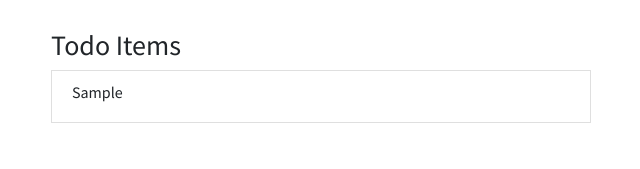
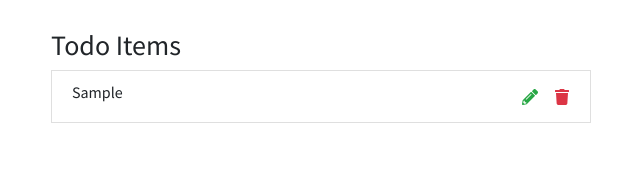
Before and after one commit to munirmahmud/react-todo-app, a React (Create React App) app: page / in a window 1280 px wide. Both pictures are taken after typing "Sample" into the empty fields and a click on the button "Add Item". Shown: the part 203-372 px from the top of the page, without its empty margins (319-959 px from the left). Built offline with nearby package versions, Linux system fonts and the light colour scheme.

Commit message:
Deleting item or all items from the lists done

```diff
--- a/src/App.js
+++ b/src/App.js
@@ -15,10 +15,6 @@ class App extends Component {
         this.setState({
             item: e.target.value
         });
-    };
-
-    handleEdit = (e) => {
-
     };
 
     handleSubmit = (e) => {
@@ -39,16 +35,22 @@ class App extends Component {
         });
     };
 
-    editItem = (id) => {
-
+    handleEdit = (id) => {
+        console.log('Edit', id);
     };
 
-    clearItems() {
-
+    clearItems = () => {
+        this.setState({
+            items: []
+        });
     };
 
     handleDelete = (id) => {
+        const filteredItem = this.state.items.filter(item => item.id !== id);
 
+        this.setState({
+            items: filteredItem
+        });
     };
 
     render() {
--- a/src/components/Todo.js
+++ b/src/components/Todo.js
@@ -1,9 +1,14 @@
 import React from 'react';
+import { FaPencilAlt, FaTrash } from 'react-icons/fa';
 
 const Todo = ({item, handleDelete, handleEdit}) => {
     return (
-        <li className="list-group-item text-capitalize">
+        <li className="list-group-item text-capitalize d-flex justify-content-between">
             <h6>{item}</h6>
+            <div className="actions">
+                <FaPencilAlt className="text-success icon" onClick={handleEdit} />
+                <FaTrash className="text-danger ml-3 icon" onClick={handleDelete} />
+            </div>
         </li>
     )
 }
--- a/src/components/TodoList.js
+++ b/src/components/TodoList.js
@@ -13,7 +13,7 @@ const TodoList = ({items, clearItems, handleDelete, handleEdit}) => {
                 handleEdit={() => handleEdit(item.id)}
             />)}
 
-            <button type="button" className="btn btn-danger text-uppercase mt-5 btn-block">Clear Lists</button>
+            <button type="button" className="btn btn-danger text-uppercase mt-5 btn-block" onClick={clearItems}>Clear Lists</button>
         </ul>
     )
 }
--- a/src/index.css
+++ b/src/index.css
@@ -3,3 +3,7 @@ body {
   -webkit-font-smoothing: antialiased;
   -moz-osx-font-smoothing: grayscale;
 }
+
+.actions .icon {
+  cursor: pointer;
+}
```
